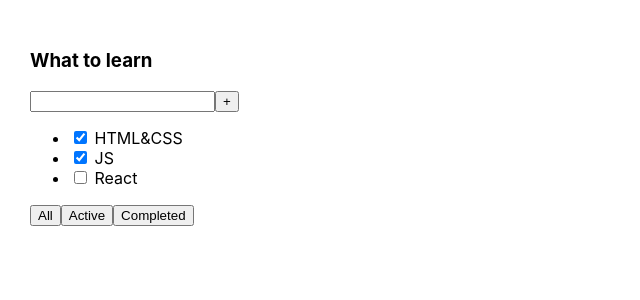
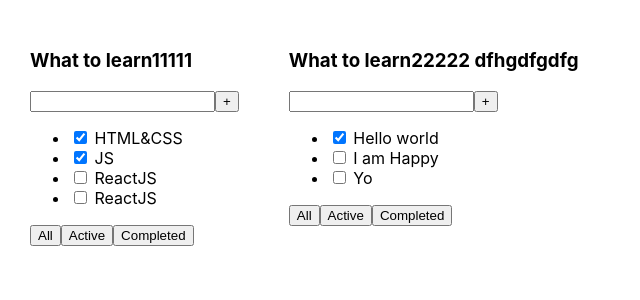
Before and after one commit to vitalyabedik/it-incubator.todolist-main, a React (Create React App) app: page / in a window 1280 px wide. Shown: the top 300 px of the page, without its empty margins (0-640 px from the left). Built offline with nearby package versions, Linux system fonts and the light colour scheme.

Commit message:
feat: 01-lesson

```diff
--- a/src/App.tsx
+++ b/src/App.tsx
@@ -1,26 +1,27 @@
 import React from 'react';
 import './App.css';
+import {Todolist} from "./Todolist";
 
 function App() {
+    const forTrack1 = "What to learn11111 "
+    const forTrack2 = "What to learn22222 dfhgdfgdfg"
+
+    const tasks1 = [
+        {id: 1, title: "HTML&CSS", isDone: true},
+        {id: 2, title: "JS", isDone: true},
+        {id: 3, title: "ReactJS", isDone: false},
+        {id: 4, title: "ReactJS", isDone: false}
+    ]
+    const tasks2 = [
+        {id: 1, title: "Hello world", isDone: true},
+        {id: 2, title: "I am Happy", isDone: false},
+        {id: 3, title: "Yo", isDone: false}
+    ]
+
     return (
         <div className="App">
-            <div>
-                <h3>What to learn</h3>
-                <div>
-                    <input/>
-                    <button>+</button>
-                </div>
-                <ul>
-                    <li><input type="checkbox" checked={true}/> <span>HTML&CSS</span></li>
-                    <li><input type="checkbox" checked={true}/> <span>JS</span></li>
-                    <li><input type="checkbox" checked={false}/> <span>React</span></li>
-                </ul>
-                <div>
-                    <button>All</button>
-                    <button>Active</button>
-                    <button>Completed</button>
-                </div>
-            </div>
+            <Todolist track1={forTrack1} track2={100020} tasks={tasks1}/>
+            <Todolist track1={forTrack2} tasks={tasks2}/>
         </div>
     );
 }
--- /dev/null
+++ b/src/Todolist.tsx
@@ -0,0 +1,43 @@
+import React from "react";
+
+type PropsType = {
+    track1: string
+    track2?: string | number
+    tasks: Array<TaskType>
+}
+
+type TaskType = {
+    id: number
+    title: string
+    isDone: boolean
+}
+
+export const Todolist = (props: PropsType) => {
+    return (
+        <div>
+            <h3>{props.track1}</h3>
+            <div>
+                <input/>
+                <button>+</button>
+            </div>
+            <ul>
+                {
+                    props.tasks.map(task => {
+                        debugger
+                        return (
+                            <li key={task.id}><input type="checkbox" checked={task.isDone}/> <span>{task.title}</span>
+                            </li>
+                        )
+                    })
+                }
+            </ul>
+            <div>
+                <button>All</button>
+                <button>Active</button>
+                <button>Completed</button>
+            </div>
+        </div>
+    )
+
+
+}
--- a/src/index.tsx
+++ b/src/index.tsx
@@ -5,14 +5,6 @@
 
 
 const root = ReactDOM.createRoot(
-  document.getElementById('root') as HTMLElement
+    document.getElementById('root') as HTMLElement
 );
-root.render(
-  <React.StrictMode>
-    <App />
-  </React.StrictMode>
-);
-
-// If you want to start measuring performance in your app, pass a function
-// to log results (for example: reportWebVitals(console.log))
-// or send to an analytics endpoint. Learn more: https://bit.ly/CRA-vitals
+root.render(<App/>);
```
